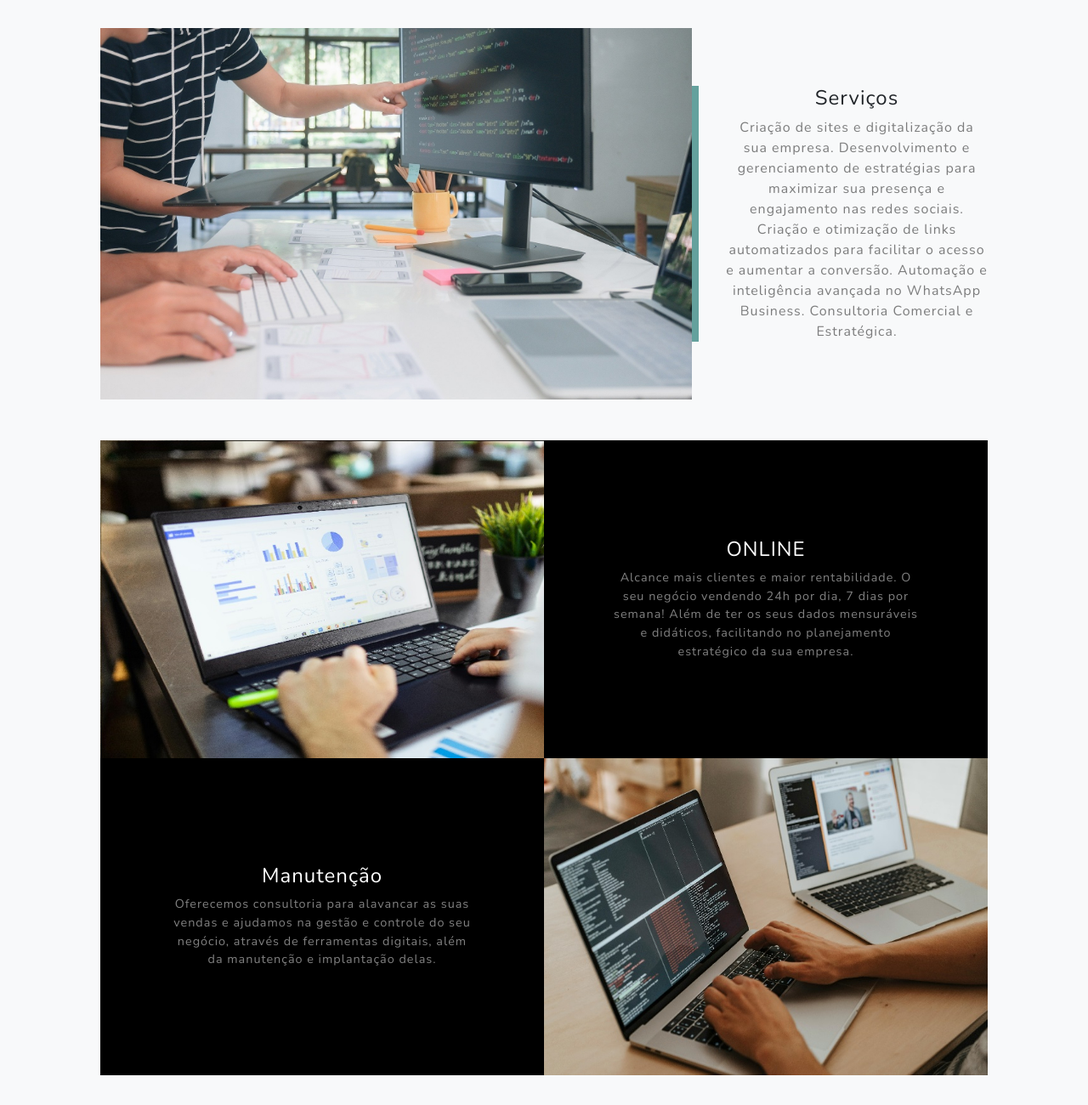
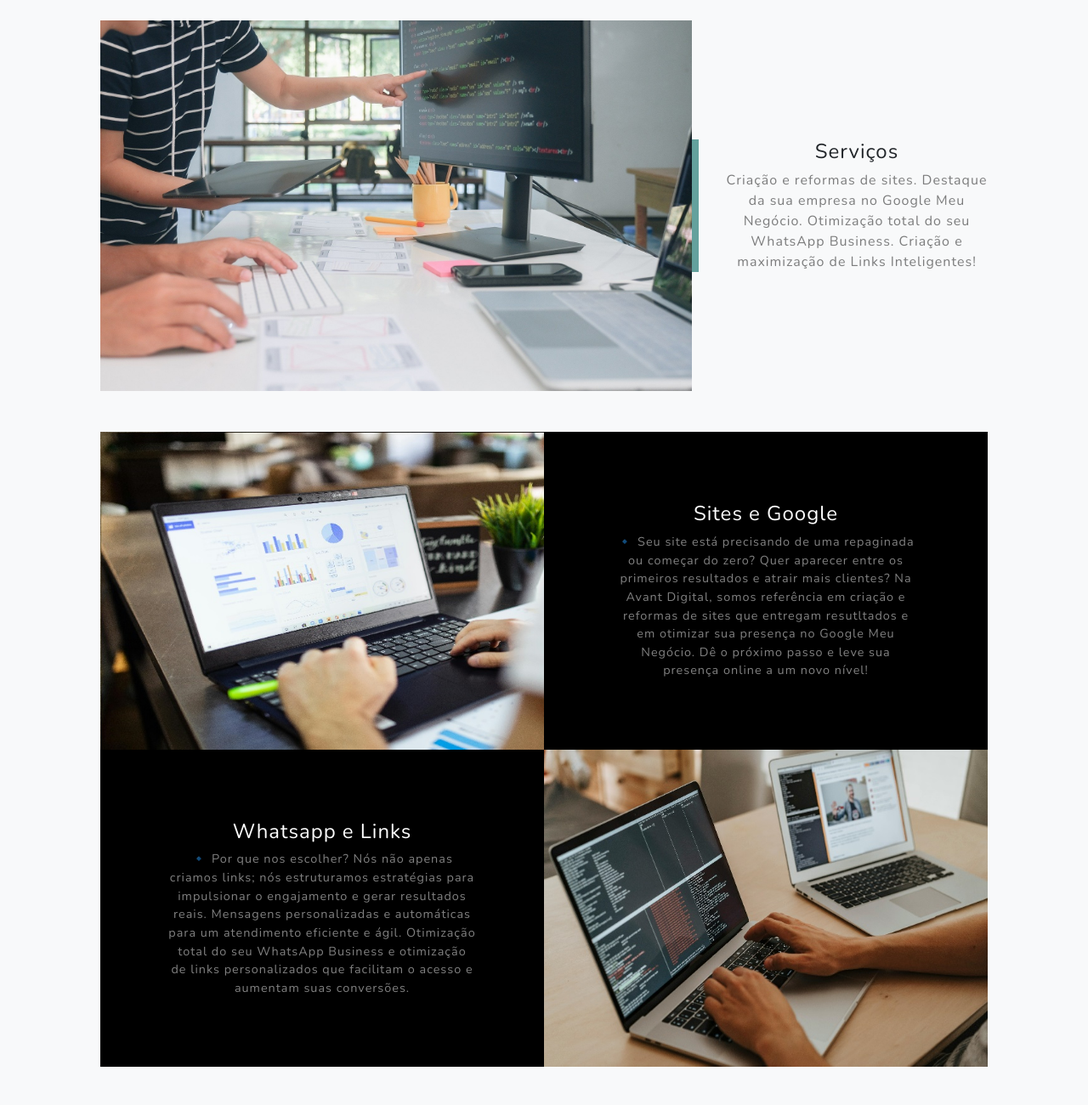
Before and after one commit to luizeduardocotta/projeto-landing-page-avant-digital, a plain HTML site: page index.html in a window 1280 px wide. Shown: the part 1960-3260 px from the top of the page at 85% size. Drawn offline with nearby package versions, Linux system fonts and the light colour scheme; a script that the page names is missing.

Commit message:
Update index.html

```diff
--- a/index.html
+++ b/index.html
@@ -82,9 +82,9 @@
             <div class="container px-4 px-lg-5">
                 <div class="row gx-4 gx-lg-5 justify-content-center">
                     <div class="col-lg-8">
-                        <h2 class="text-white mb-4">A sua empresa na palma da sua mão!</h2>
+                        <h2 class="text-white mb-4">Transforme seu site em uma máquina de resultados!</h2>
                         <p class="text-white-50">
-                            Na AVANT DIGITAL você terá o controle da sua empresa na palma da sua mão! Criação de sites de alta performance, Inbound Marketing, Copywriting & Conteúdo Estratégico, Campanhas de alta performance no Google, Instagram, Facebook, YouTube e LinkedIn, Consultoria de Marketing Digital.
+                            Na Avant Digital, somos referência em Criação e Reformas de Sites que realmente entregam resultados!
                             <a href="#signup">Nos chame agora mesmo!</a>
                             O nosso time de consultores estará pronto para ajudar a impulsionar o crescimento de forma organizada do seu negócio!
                         </p>
@@ -102,7 +102,7 @@
                     <div class="col-xl-4 col-lg-5">
                         <div class="featured-text text-center text-lg-left">
                             <h4>Serviços</h4>
-                            <p class="text-black-50 mb-0">Criação de sites e digitalização da sua empresa. Desenvolvimento e gerenciamento de estratégias para maximizar sua presença e engajamento nas redes sociais. Criação e otimização de links automatizados para facilitar o acesso e aumentar a conversão. Automação e inteligência avançada no WhatsApp Business. Consultoria Comercial e Estratégica.
+                            <p class="text-black-50 mb-0">Criação e reformas de sites. Destaque da sua empresa no Google Meu Negócio. Otimização total do seu WhatsApp Business.  Criação e maximização de Links Inteligentes!
                             </p>
                         </div>
                     </div>
@@ -114,8 +114,8 @@
                         <div class="bg-black text-center h-100 project">
                             <div class="d-flex h-100">
                                 <div class="project-text w-100 my-auto text-center text-lg-left">
-                                    <h4 class="text-white">ONLINE</h4>
-                                    <p class="mb-0 text-white-50">Alcance mais clientes e maior rentabilidade. O seu negócio vendendo 24h por dia, 7 dias por semana! Além de ter os seus dados mensuráveis e didáticos, facilitando no planejamento estratégico da sua empresa.</p>
+                                    <h4 class="text-white">Sites e Google</h4>
+                                    <p class="mb-0 text-white-50">🔹 Seu site está precisando de uma repaginada ou começar do zero? Quer aparecer entre os primeiros resultados e atrair mais clientes? Na Avant Digital, somos referência em criação e reformas de sites que entregam resutltados e em otimizar sua presença no Google Meu Negócio. Dê o próximo passo e leve sua presença online a um novo nível!</p>
                                 </div>
                             </div>
                         </div>
@@ -128,8 +128,11 @@
                         <div class="bg-black text-center h-100 project">
                             <div class="d-flex h-100">
                                 <div class="project-text w-100 my-auto text-center text-lg-right">
-                                    <h4 class="text-white">Manutenção</h4>
-                                    <p class="mb-0 text-white-50">Oferecemos consultoria para alavancar as suas vendas e ajudamos na gestão e controle do seu negócio, através de ferramentas digitais, além da manutenção e implantação delas.</p>
+                                    <h4 class="text-white">Whatsapp e Links</h4>
+                                    <p class="mb-0 text-white-50">🔹 Por que nos escolher? Nós não apenas criamos links; nós estruturamos estratégias para impulsionar o engajamento e gerar resultados reais.
+                                        Mensagens personalizadas e automáticas para um atendimento eficiente e ágil.
+                                        Otimização total do seu WhatsApp Business e otimização de links personalizados que facilitam o acesso e aumentam suas conversões.
+                                    </p>
                                 </div>
                             </div>
                         </div>
@@ -214,7 +217,7 @@
         </section>
         <!-- Footer-->
         <footer class="footer bg-black small text-center text-white-50">
-            <div class="container px-4 px-lg-5">Copyright &copy; Your Website 2023</div>
+            <div class="container px-4 px-lg-5">Copyright &copy; Your Website 2024</div>
         </footer>
 
         <!-- Bootstrap core JS-->
```
